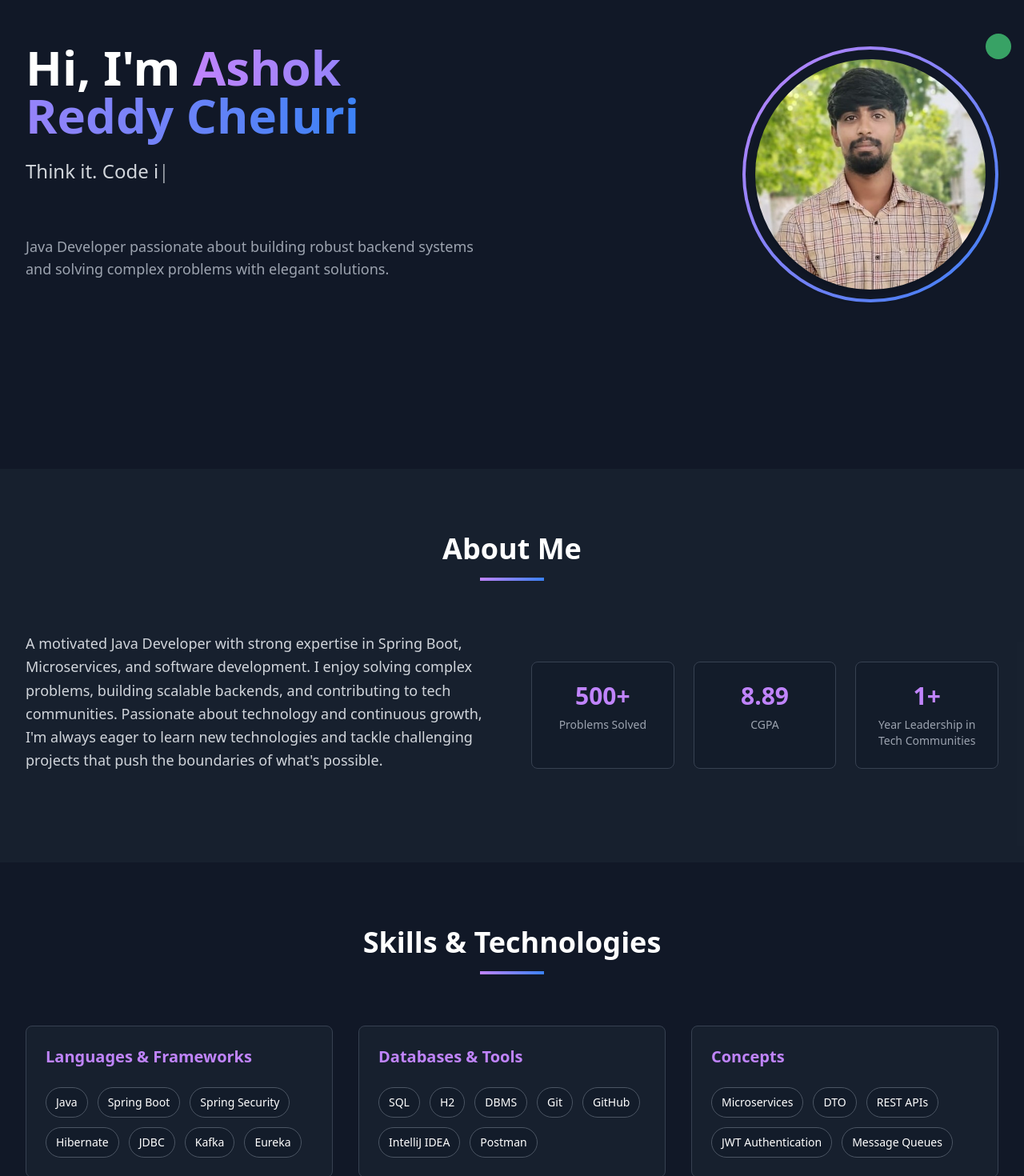
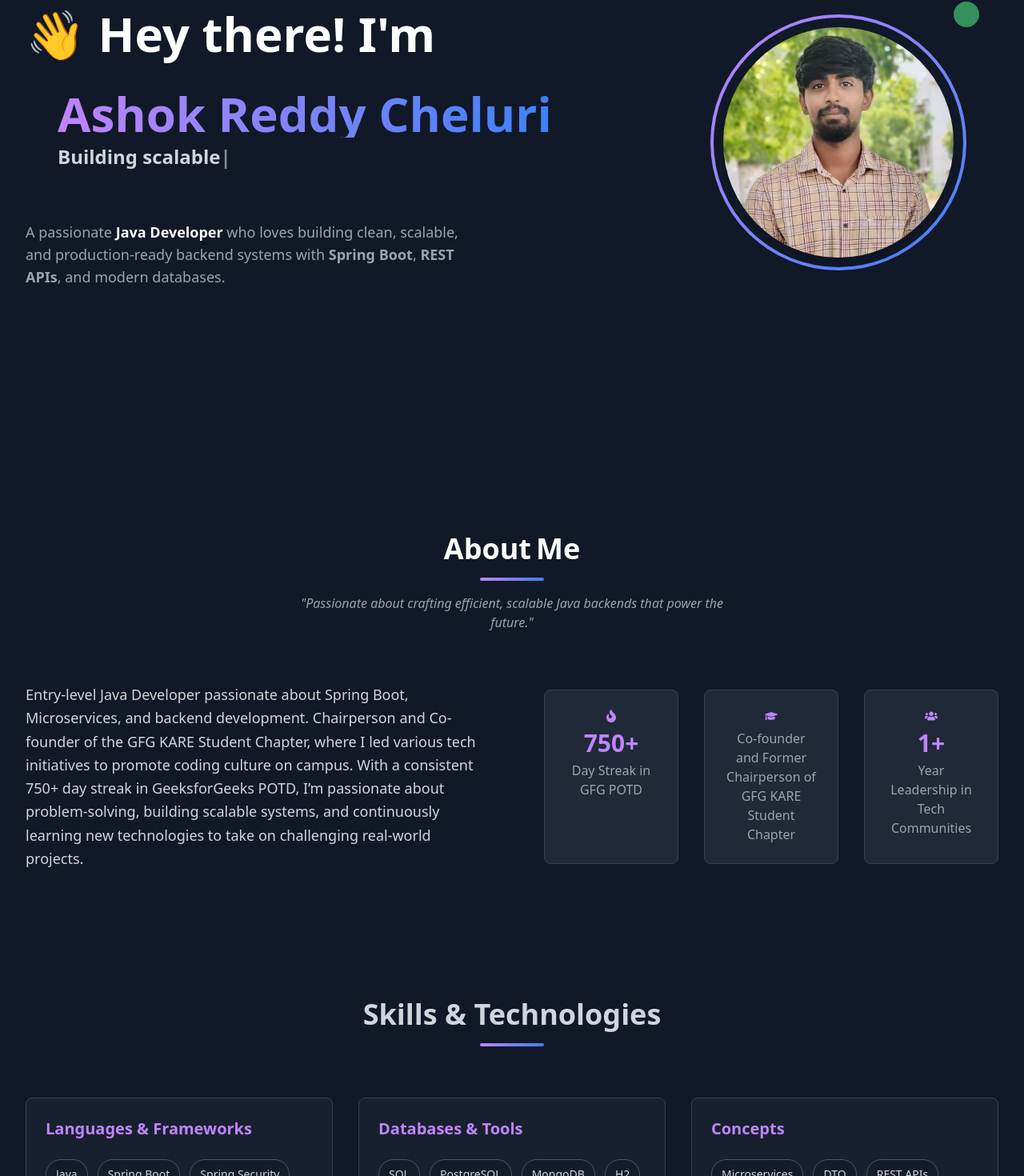
Before and after one commit to Cheluri-AshokReddy/AshokReddyPortfolio, a React (Vite) app: page / in a window 1280 px wide. Shown: the part 214-1684 px from the top of the page at 80% size. Built offline with nearby package versions, Linux system fonts and the light colour scheme.

Commit message:
Add contact form with address and hover zoom effect

```diff
--- a/src/components/About.tsx
+++ b/src/components/About.tsx
@@ -1,41 +1,138 @@
+import React, { useEffect, useState, useRef } from "react";
+import { FaFire, FaGraduationCap, FaUsers } from "react-icons/fa";
 
-import React from 'react';
+/* ---------- Count‑up animation helpers ---------- */
+const AnimatedCounter: React.FC<{ target: number; suffix?: string }> = ({ target, suffix = "" }) => {
+  const [count, setCount] = useState(0);
+  const ref = useRef<HTMLDivElement | null>(null);
+  const [isVisible, setIsVisible] = useState(false);
+
+  useEffect(() => {
+    const io = new IntersectionObserver(([e]) => e.isIntersecting && setIsVisible(true), { threshold: 0.1 });
+    if (ref.current) io.observe(ref.current);
+    return () => ref.current && io.unobserve(ref.current);
+  }, []);
+
+  useEffect(() => {
+    if (!isVisible) return;
+    let start = 0;
+    const duration = 1500;
+    const inc = target / (duration / 16);
+
+    const step = () => {
+      start += inc;
+      if (start < target) {
+        setCount(Math.ceil(start));
+        requestAnimationFrame(step);
+      } else setCount(target);
+    };
+    requestAnimationFrame(step);
+  }, [isVisible, target]);
+
+  return (
+    <div ref={ref} className="text-3xl font-bold text-purple-400">
+      {count}
+      {suffix}
+    </div>
+  );
+};
+
+const AnimatedDecimal: React.FC<{ target: number; decimals?: number }> = ({ target, decimals = 2 }) => {
+  const [val, setVal] = useState(0);
+  const ref = useRef<HTMLDivElement | null>(null);
+  const [isVisible, setIsVisible] = useState(false);
+
+  useEffect(() => {
+    const io = new IntersectionObserver(([e]) => e.isIntersecting && setIsVisible(true), { threshold: 0.1 });
+    if (ref.current) io.observe(ref.current);
+    return () => ref.current && io.unobserve(ref.current);
+  }, []);
+
+  useEffect(() => {
+    if (!isVisible) return;
+    let start = 0;
+    const duration = 1500;
+    const inc = target / (duration / 16);
+
+    const step = () => {
+      start += inc;
+      if (start < target) {
+        setVal(parseFloat(start.toFixed(decimals)));
+        requestAnimationFrame(step);
+      } else setVal(target);
+    };
+    requestAnimationFrame(step);
+  }, [isVisible, target, decimals]);
+
+  return (
+    <div ref={ref} className="text-3xl font-bold text-purple-400">
+      {val}
+    </div>
+  );
+};
+/* ------------------------------------------------ */
 
 const About = () => {
   const stats = [
-    { number: '500+', label: 'Problems Solved' },
-    { number: '8.89', label: 'CGPA' },
-    { number: '1+', label: 'Year Leadership in Tech Communities' }
+    {
+      icon: <FaFire className="text-purple-400 mx-auto mb-2" />,
+      number: 750,
+      suffix: "+",
+      label: "Day Streak in GFG POTD",
+      tooltip: "750‑day streak solving GeeksforGeeks Problem of the Day",
+    },
+    {
+      icon: <FaGraduationCap className="text-purple-400 mx-auto mb-2" />,
+      label: "Co-founder and Former Chairperson of GFG KARE Student Chapter",
+      tooltip: "Led and co-founded the GeeksforGeeks Student Chapter at KARE",
+    },
+    {
+      icon: <FaUsers className="text-purple-400 mx-auto mb-2" />,
+      number: 1,
+      suffix: "+",
+      label: "Year Leadership in Tech Communities",
+      tooltip: "Over a year organizing tech events & workshops",
+    },
   ];
 
   return (
-    <section id="about" className="py-20 bg-gray-800/50">
+    <section id="about" className="py-20 bg-gray-900 text-gray-300">
       <div className="max-w-7xl mx-auto px-4 sm:px-6 lg:px-8">
+        {/* --- Title --- */}
         <div className="text-center mb-16">
-          <h2 className="text-4xl font-bold mb-4">About Me</h2>
-          <div className="w-20 h-1 bg-gradient-to-r from-purple-400 to-blue-500 mx-auto"></div>
+          <h2 className="text-4xl font-bold text-white mb-4">About Me</h2>
+          <div className="w-20 h-1 bg-gradient-to-r from-purple-400 to-blue-500 mx-auto rounded"></div>
+          <p className="mt-4 italic text-gray-400 max-w-xl mx-auto">
+            "Passionate about crafting efficient, scalable Java backends that power the future."
+          </p>
         </div>
 
-        <div className="grid grid-cols-1 lg:grid-cols-2 gap-12 items-center">
+        {/* --- Content Grid --- */}
+        <div className="lg:grid lg:grid-cols-2 lg:gap-20 items-center">
+          {/* Left: Bio */}
           <div>
-            <p className="text-lg text-gray-300 leading-relaxed mb-8">
-              A motivated Java Developer with strong expertise in Spring Boot, Microservices,
-              and software development. I enjoy solving complex problems, building scalable
-              backends, and contributing to tech communities. Passionate about technology
-              and continuous growth, I'm always eager to learn new technologies and tackle
-              challenging projects that push the boundaries of what's possible.
+            <p className="text-lg leading-relaxed max-w-xl mx-auto lg:mx-0">
+            Entry-level Java Developer passionate about Spring Boot, Microservices, and backend development. Chairperson and Co-founder of the GFG KARE Student Chapter, where I led various tech initiatives to promote coding culture on campus. With a consistent 750+ day streak in GeeksforGeeks POTD, I’m passionate about problem-solving, building scalable systems, and continuously learning new technologies to take on challenging real-world projects.
             </p>
           </div>
 
-          <div className="grid grid-cols-1 md:grid-cols-3 gap-6">
-            {stats.map((stat, index) => (
-              <div key={index} className="text-center p-6 bg-gray-900/50 rounded-lg border border-gray-700 hover:border-purple-500 transition-colors duration-300">
-                <div className="text-3xl font-bold text-purple-400 mb-2">
-                  {stat.number}
-                </div>
-                <div className="text-gray-400 text-sm">
-                  {stat.label}
-                </div>
+          {/* Right: Stats */}
+          <div className="grid grid-cols-1 sm:grid-cols-3 gap-8 max-w-xl mx-auto lg:mx-0 mt-12 lg:mt-0">
+            {stats.map(({ icon, number, suffix = "", label, tooltip }, idx) => (
+              <div
+                key={idx}
+                className="group bg-gray-800 rounded-lg p-6 text-center border border-gray-700
+                           hover:border-purple-500 transition duration-300 transform
+                           hover:scale-105 cursor-pointer"
+                title={tooltip}
+              >
+                {icon}
+                {Number.isInteger(number) ? (
+                  <AnimatedCounter target={number as number} suffix={suffix} />
+                ) : number ? (
+                  <AnimatedDecimal target={number as number} />
+                ) : null}
+                <div className="mt-1 text-gray-400">{label}</div>
               </div>
             ))}
           </div>
--- a/src/components/Hero.tsx
+++ b/src/components/Hero.tsx
@@ -1,16 +1,16 @@
-import React, { useState, useEffect } from 'react';
-import profilePic from '../assets/ashok.jpg';
+import React, { useState, useEffect } from "react";
+import profilePic from "../assets/ashok.jpg";
 
-const Hero = () => {
-  const [currentText, setCurrentText] = useState('');
+const Hero: React.FC = () => {
+  const [currentText, setCurrentText] = useState("");
   const [currentIndex, setCurrentIndex] = useState(0);
   const [isDeleting, setIsDeleting] = useState(false);
 
   const texts = [
-    "Think it. Code it. Run it. Ship it.",
     "Building scalable backend solutions.",
+    "Crafting APIs with Spring Boot.",
     "Solving complex problems with Java.",
-    "Creating microservices architecture."
+    "Designing microservices architecture."
   ];
 
   useEffect(() => {
@@ -19,13 +19,13 @@ const Hero = () => {
 
       if (!isDeleting && currentText !== current) {
         setCurrentText(current.substring(0, currentText.length + 1));
-      } else if (isDeleting && currentText !== '') {
+      } else if (isDeleting && currentText !== "") {
         setCurrentText(current.substring(0, currentText.length - 1));
       } else if (!isDeleting && currentText === current) {
         setTimeout(() => setIsDeleting(true), 2000);
-      } else if (isDeleting && currentText === '') {
+      } else if (isDeleting && currentText === "") {
         setIsDeleting(false);
-        setCurrentIndex((prev) => (prev + 1) % texts.length);
+        setCurrentIndex(prev => (prev + 1) % texts.length);
       }
     }, isDeleting ? 50 : 100);
 
@@ -33,34 +33,36 @@ const Hero = () => {
   }, [currentText, currentIndex, isDeleting, texts]);
 
   return (
-    <div className="min-h-screen flex items-center justify-center pt-16">
+    <section className="min-h-screen flex items-center justify-center pt-16">
       <div className="max-w-7xl mx-auto px-4 sm:px-6 lg:px-8">
         <div className="grid grid-cols-1 lg:grid-cols-2 gap-12 items-center">
-
           {/* Left Text Section */}
           <div className="text-center lg:text-left">
             <h1 className="text-5xl lg:text-6xl font-bold mb-6">
-              <span className="text-white">Hi, I'm </span>
-              <span className="text-transparent bg-clip-text bg-gradient-to-r from-purple-400 to-blue-500">
+              <span className="text-white block -mt-8 mb-6">👋 Hey there! I'm</span>
+              <div className="pl-10">
+                <span className="text-transparent bg-clip-text bg-gradient-to-r from-purple-400 to-blue-500 whitespace-nowrap mt-4 inline-block">
                   Ashok Reddy Cheluri
                 </span>
-            </h1>
-
                 <div className="h-16 mb-8">
-              <p className="text-xl lg:text-2xl text-gray-300">
+                  <p className="text-xl lg:text-2xl text-gray-300 mt-2">
                     {currentText}
                     <span className="animate-pulse">|</span>
                   </p>
                 </div>
+              </div>
+            </h1>
 
-            <p className="text-lg text-gray-400 mb-8 max-w-xl">
-              Java Developer passionate about building robust backend systems
-              and solving complex problems with elegant solutions.
+            <p className="text-lg text-gray-400 mb-8 max-w-xl mx-auto lg:mx-0">
+              A passionate <span className="font-semibold text-white">Java Developer</span> who loves building clean, scalable, and production‑ready backend systems with <span className="font-semibold">Spring Boot</span>, <span className="font-semibold">REST APIs</span>, and modern databases.
             </p>
           </div>
 
           {/* Right Image Section */}
-          <div className="flex justify-center lg:justify-end">
+          <div
+            className="flex justify-center lg:justify-end"
+            style={{ transform: 'translate(-40px, -40px)' }}
+          >
             <div className="relative">
               <div className="w-80 h-80 rounded-full bg-gradient-to-br from-purple-400 to-blue-500 p-1">
                 <div className="w-full h-full rounded-full bg-gray-900 flex items-center justify-center">
@@ -74,10 +76,9 @@ const Hero = () => {
               <div className="absolute -top-4 -right-4 w-8 h-8 bg-green-400 rounded-full animate-pulse"></div>
             </div>
           </div>
-
         </div>
       </div>
-    </div>
+    </section>
   );
 };
 
--- a/src/components/ProblemSolving.tsx
+++ b/src/components/ProblemSolving.tsx
@@ -1,7 +1,7 @@
 import React from 'react';
 import { ExternalLink } from 'lucide-react';
+import { motion } from 'framer-motion';
 
-const ProblemSolving = () => {
 const platforms = [
   {
     name: 'GeeksforGeeks',
@@ -84,44 +84,59 @@ const ProblemSolving = () => {
   },
 ];
 
+const cardVariants = {
+  hidden: { opacity: 0, scale: 0.85 },
+  visible: { opacity: 1, scale: 1, transition: { duration: 0.4, ease: 'easeOut' } },
+  hover: { scale: 1.08, boxShadow: '0 10px 20px rgba(139, 92, 246, 0.5)' },
+};
+
+const ProblemSolving = () => {
   return (
-    <section id="problem-solving" className="py-20">
+    <section id="problem-solving" className="py-20 bg-gray-900">
       <div className="max-w-7xl mx-auto px-4 sm:px-6 lg:px-8">
+        {/* Title */}
         <div className="text-center mb-16">
-          <h2 className="text-4xl font-bold mb-4">Problem Solving Journey</h2>
-          <div className="w-20 h-1 bg-gradient-to-r from-purple-400 to-blue-500 mx-auto"></div>
-          <p className="text-gray-400 mt-4">
+          <h2 className="text-4xl font-bold mb-4 text-white">Problem Solving Journey</h2>
+          <div className="w-20 h-1 bg-gradient-to-r from-purple-400 to-blue-500 mx-auto rounded"></div>
+          <p className="text-gray-400 mt-4 max-w-xl mx-auto">
             Consistent practice across multiple coding platforms
           </p>
         </div>
 
-        <div className="grid grid-cols-1 md:grid-cols-2 lg:grid-cols-3 gap-10">
-          {platforms.map((platform, index) => (
-            <div
-              key={index}
-              className="w-72 h-72 rounded-full mx-auto bg-gray-800/50 p-6 border border-gray-700 flex flex-col items-center justify-center text-center hover:border-purple-500 transition-all duration-300 hover:scale-105"
-            >
-              <div className={`w-14 h-14 mb-4 rounded-full bg-gradient-to-r ${platform.color} flex items-center justify-center`}>
-                {platform.icon}
-              </div>
-              <h3 className="text-lg font-semibold mb-2 text-white">
-                {platform.name}
-              </h3>
-              <ul className="text-gray-300 text-xs mb-4 space-y-1">
-                {platform.stats.map((stat, i) => (
-                  <li key={i}>• {stat}</li>
-                ))}
-              </ul>
-              <a
+        {/* Cards Grid */}
+        <div className="grid grid-cols-1 md:grid-cols-2 lg:grid-cols-3 gap-12">
+          {platforms.map((platform, idx) => (
+            <motion.a
+              key={idx}
               href={platform.url}
               target="_blank"
               rel="noopener noreferrer"
-                className="inline-flex items-center gap-2 px-3 py-1 bg-gray-900/50 rounded-lg border border-gray-600 hover:border-purple-500 transition-colors duration-200 text-xs"
+              variants={cardVariants}
+              initial="hidden"
+              whileInView="visible"
+              viewport={{ once: true, amount: 0.3 }}
+              whileHover="hover"
+              className={`rounded-full bg-gray-800/60 p-8 flex flex-col items-center justify-center text-center border border-gray-700 cursor-pointer transition-colors duration-300 ${platform.color} bg-gradient-to-r hover:from-purple-500 hover:to-blue-600`}
+              style={{ backgroundClip: 'padding-box' }}
             >
-                <span>View Profile</span>
-                <ExternalLink className="w-4 h-4" />
-              </a>
+              <div className="w-16 h-16 rounded-full mb-6 bg-white bg-opacity-10 flex items-center justify-center">
+                {platform.icon}
               </div>
+
+              <h3 className="text-lg font-semibold mb-3 text-white">{platform.name}</h3>
+
+              <ul className="text-gray-300 text-sm mb-6 space-y-1 max-w-[200px]">
+                {platform.stats.map((stat, i) => (
+                  <li key={i} className="leading-tight">
+                    • {stat}
+                  </li>
+                ))}
+              </ul>
+
+              <span className="inline-flex items-center gap-2 text-purple-400 text-sm font-semibold hover:text-purple-300">
+                View Profile <ExternalLink className="w-4 h-4" />
+              </span>
+            </motion.a>
           ))}
         </div>
       </div>
--- a/src/components/Projects.tsx
+++ b/src/components/Projects.tsx
@@ -7,7 +7,17 @@ const Projects = () => {
       title: 'E-Commerce Microservices Project',
       description:
         'This project is a complete e-commerce backend system built using Spring Boot Microservices architecture. It includes core microservices like Product, Cart, Order, Notification, along with Service Registry, API Gateway, and Config Server for efficient management and scaling.',
-      technologies: ['Java', 'Spring Boot', 'Microservices', 'REST APIs', 'JWT'],
+      technologies: [
+        'Java',
+        'Spring Boot',
+        'Microservices',
+        'REST APIs',
+        'JWT',
+        'Eureka',
+        'Kafka',
+        'Spring Security',
+        'PostgreSQL',
+      ],
       github: 'https://github.com/Cheluri-AshokReddy/ecommerce-microservices.git',
     },
     {
@@ -51,7 +61,10 @@ const Projects = () => {
                 {project.technologies.map((tech, techIndex) => (
                   <span
                     key={techIndex}
-                    className="px-2 py-1 bg-purple-900/30 text-purple-300 rounded text-xs border border-purple-700"
+                    className="px-2 py-1 bg-purple-900/30 text-purple-300 rounded text-xs border border-purple-700
+                      hover:border-purple-400 hover:text-purple-400 transition-colors duration-200
+                      transform hover:scale-110 hover:rotate-1 cursor-pointer"
+                    title={tech}
                   >
                     {tech}
                   </span>
--- a/src/components/Skills.tsx
+++ b/src/components/Skills.tsx
@@ -1,49 +1,80 @@
+import React from 'react';
+import { motion } from 'framer-motion';
 
-import React from 'react';
-
-const Skills = () => {
 const skillCategories = [
   {
     title: 'Languages & Frameworks',
-      skills: ['Java', 'Spring Boot', 'Spring Security', 'Hibernate', 'JDBC', 'Kafka', 'Eureka']
+    skills: ['Java', 'Spring Boot', 'Spring Security', 'Hibernate', 'JDBC', 'Kafka', 'Eureka'],
   },
   {
     title: 'Databases & Tools',
-      skills: ['SQL', 'H2', 'DBMS', 'Git', 'GitHub', 'IntelliJ IDEA', 'Postman']
+    skills: ['SQL', 'PostgreSQL', 'MongoDB', 'H2', 'Git', 'GitHub', 'IntelliJ IDEA', 'Postman'],
   },
   {
     title: 'Concepts',
-      skills: ['Microservices', 'DTO', 'REST APIs', 'JWT Authentication', 'Message Queues']
-    }
+    skills: ['Microservices', 'DTO', 'REST APIs', 'JWT Authentication', 'Message Queues'],
+  },
 ];
 
+
+const containerVariants = {
+  hidden: {},
+  visible: {
+    transition: {
+      staggerChildren: 0.3,
+    },
+  },
+};
+
+const itemVariants = {
+  hidden: { opacity: 0, y: 20 },
+  visible: { opacity: 1, y: 0, transition: { duration: 0.6, ease: 'easeOut' } },
+};
+
+const Skills = () => {
   return (
-    <section id="skills" className="py-20">
+    <section id="skills" className="py-20 bg-gray-900 text-gray-300">
       <div className="max-w-7xl mx-auto px-4 sm:px-6 lg:px-8">
         <div className="text-center mb-16">
           <h2 className="text-4xl font-bold mb-4">Skills & Technologies</h2>
-          <div className="w-20 h-1 bg-gradient-to-r from-purple-400 to-blue-500 mx-auto"></div>
+          <div className="w-20 h-1 bg-gradient-to-r from-purple-400 to-blue-500 mx-auto rounded"></div>
         </div>
 
-        <div className="grid grid-cols-1 md:grid-cols-3 gap-8">
+        <motion.div
+          className="grid grid-cols-1 md:grid-cols-3 gap-8"
+          variants={containerVariants}
+          initial="hidden"
+          animate="visible"
+        >
           {skillCategories.map((category, index) => (
-            <div key={index} className="bg-gray-800/50 rounded-lg p-6 border border-gray-700 hover:border-purple-500 transition-all duration-300 hover:transform hover:scale-105">
-              <h3 className="text-xl font-semibold mb-6 text-purple-400">
-                {category.title}
-              </h3>
+            <motion.div
+              key={index}
+              className="bg-gray-800/50 rounded-lg p-6 border border-gray-700 hover:border-purple-500 transition-all duration-300 cursor-default"
+              variants={itemVariants}
+              whileHover={{ scale: 1.05, borderColor: '#a78bfa' }} // Tailwind purple-400 color hex
+            >
+              <h3 className="text-xl font-semibold mb-6 text-purple-400">{category.title}</h3>
               <div className="flex flex-wrap gap-3">
                 {category.skills.map((skill, skillIndex) => (
-                  <span
+                  <motion.span
                     key={skillIndex}
-                    className="px-3 py-2 bg-gray-900/50 rounded-full text-sm border border-gray-600 hover:border-purple-400 hover:text-purple-400 transition-colors duration-200 cursor-default"
+                    className="px-3 py-2 bg-gray-900/50 rounded-full text-sm border border-gray-600 text-gray-300"
+                    whileHover={{
+                      scale: 1.1,
+                      color: '#a78bfa',
+                      borderColor: '#a78bfa',
+                      boxShadow: '0 0 8px #a78bfa',
+                      cursor: 'default',
+                    }}
+                    transition={{ type: 'spring', stiffness: 300 }}
                   >
                     {skill}
-                  </span>
+                  </motion.span>
                 ))}
               </div>
-            </div>
+            </motion.div>
           ))}
-        </div>
+        </motion.div>
       </div>
     </section>
   );
```
Also changed, not shown: src/components/Contact.tsx (+62 -36 lines), src/components/Testimonials.tsx (+32 -17 lines), public/assets/Nitish.jpg (added), public/assets/Parimal.jpg (added). Lines whose indentation alone changed are shown as unchanged.
